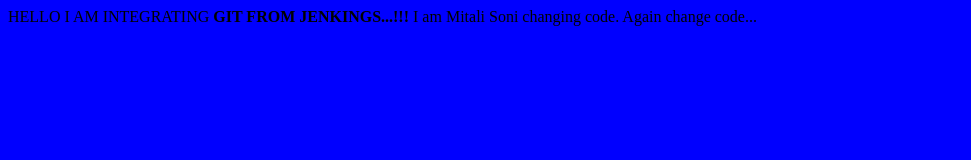
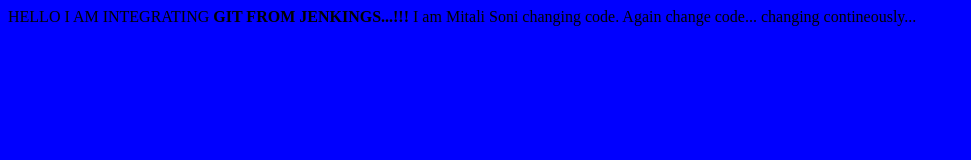
Before and after one commit to mitali37/first, a plain HTML site: page index.html in a window 1280 px wide. Shown: the whole page, without its empty margins (0-971 px from the left). Drawn offline with Linux system fonts and the light colour scheme.

Commit message:
changing again and again

```diff
--- a/index.html
+++ b/index.html
@@ -2,4 +2,5 @@
 HELLO I AM INTEGRATING <b>GIT FROM JENKINGS...!!!</b>
 I am Mitali Soni changing code.
 Again change code...
+changing contineously...
 </body>
```
